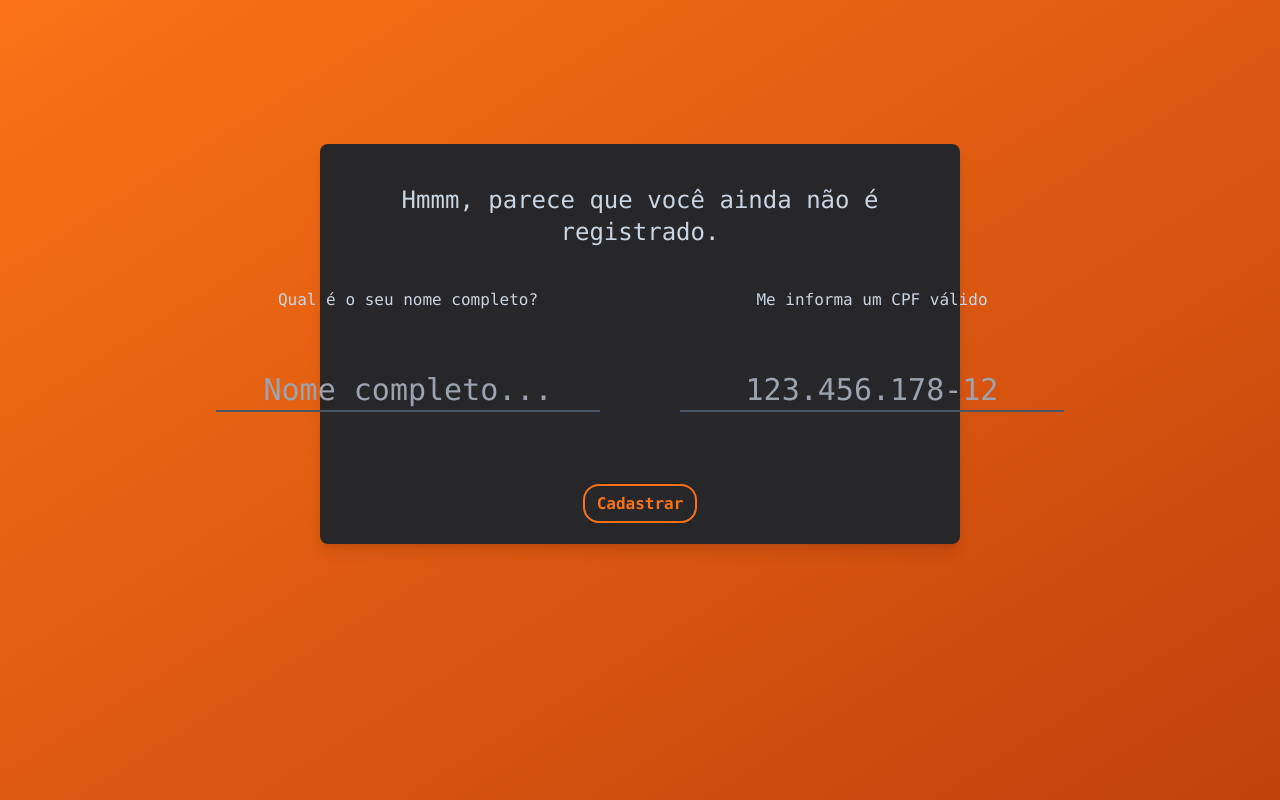
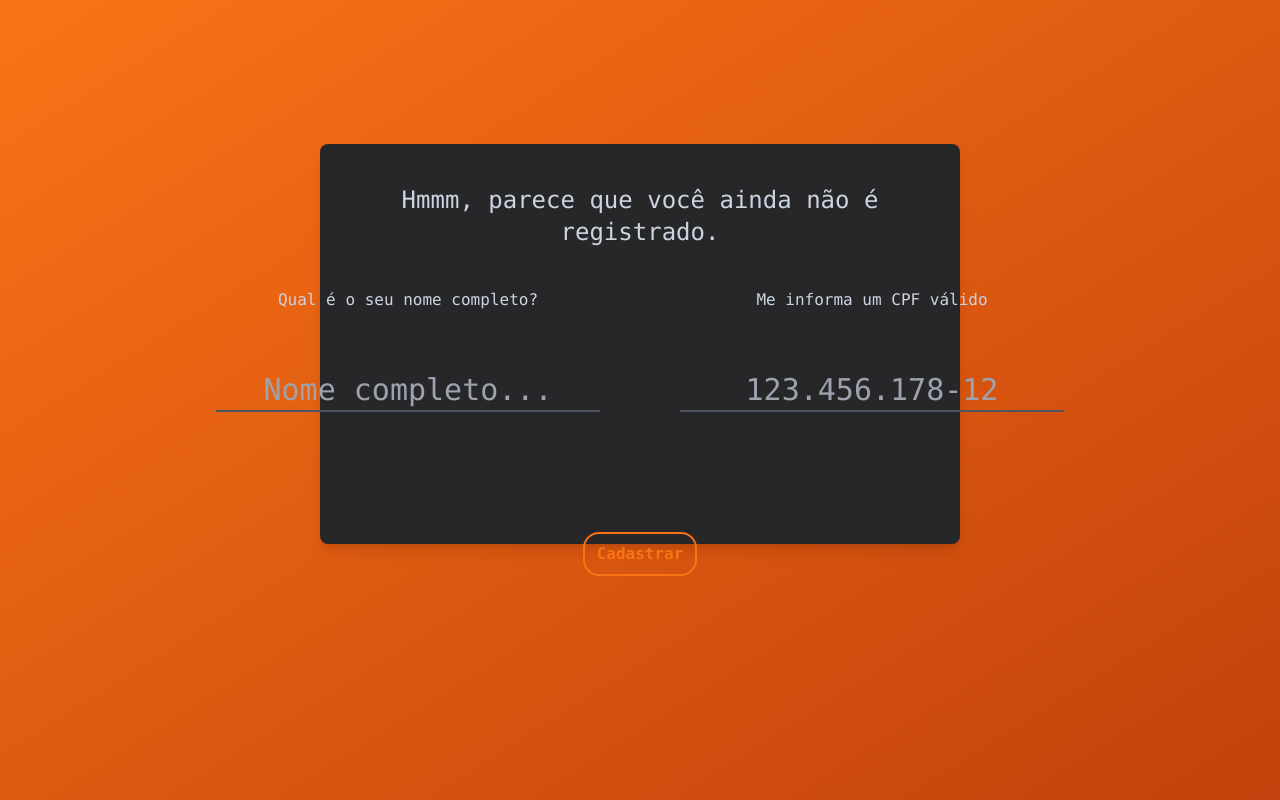
Before and after one commit to JohannesAlves/Bank-Study, a React (Vite) app in the folder web/: page /signup in a window 1280 px wide. Built offline with nearby package versions, Linux system fonts and the light colour scheme.

Commit message:
refactor: change to btn.

```diff
--- a/web/src/components/atoms/Button/index.tsx
+++ b/web/src/components/atoms/Button/index.tsx
@@ -5,9 +5,9 @@ type Props = {
 function Button({ btnText }: Props) {
     return (
         <>
-            <a className="border-2 mt-10 hover:shadow-lg transition-all duration-300	 hover:shadow-orange-500/50 border-orange-500 rounded-2xl px-3 py-2 text-orange-500 cursor-pointer hover:bg-stone-900 hover:text-gray-200 font-bold">
+            <button className="border-2 mt-10 hover:shadow-lg transition-all duration-300	 hover:shadow-orange-500/50 border-orange-500 rounded-2xl px-3 py-2 text-orange-500 cursor-pointer hover:bg-stone-900 hover:text-gray-200 font-bold">
                 {btnText}
-            </a>
+            </button>
         </>
     );
 }
```
